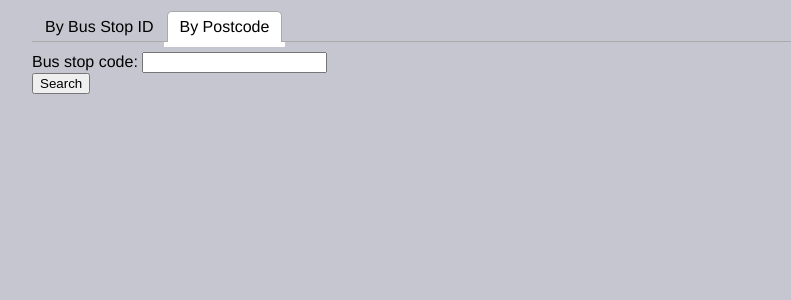
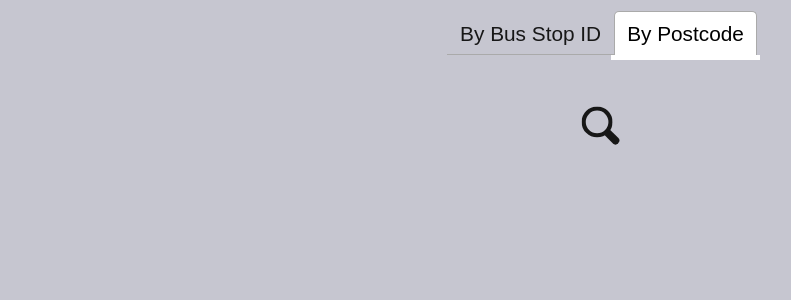
Before and after one commit to j0fri/BusBoard-client, a React (Create React App) app: page / in a window 1280 px wide. Both pictures are taken after a click on the tab "By Postcode". Shown: the top 300 px of the page, without its empty margins (38-829 px from the left). Built offline with nearby package versions, Linux system fonts and the light colour scheme.

Commit message:
Improved search bar

```diff
--- a/src/App.css
+++ b/src/App.css
@@ -1,5 +1,6 @@
 .App {
-  /*text-align: center;*/
+  text-align: center;
+  justify-content: center;
 }
 
 .App-logo {
--- a/src/components/ArrivalDisplay.js
+++ b/src/components/ArrivalDisplay.js
@@ -5,7 +5,7 @@ export default function ArrivalDisplay(props){
     return (
         <div>
             <div>
-                <h1>{props.title}</h1>
+                <h1 className="ArrivalDisplayTitle">{props.title}</h1>
             </div>
             <div className="table-wrapper">
                 <table className="fl-table">
--- a/src/components/ArrivalDisplayComponents.css
+++ b/src/components/ArrivalDisplayComponents.css
@@ -58,6 +58,13 @@ h2{
 }
 .fl-table tr:nth-child(even) {
     background: #F8F8F8;
+}
+
+.ArrivalDisplayTitle {
+    /*text-align: left;*/
+    margin: 50px 50px 15px;
+    font-size: calc(16px + (24 - 16)*(100vw - 320px)/(1920 - 320)*2);
+
 }
 /* Responsive */
 @media (max-width: 767px) {
--- a/src/components/PostcodesTabFirstSearch.css
+++ b/src/components/PostcodesTabFirstSearch.css
@@ -1,161 +1,157 @@
-*{
+* {
+	border: 0;
 	box-sizing: border-box;
+	margin: 0;
+	padding: 0;
+	justify-content: center;
 }
-body{
-  margin: 0px;
-  padding: 0px;
-  width: 100vw;
-  height: 100vh;
+:root {
+	font-size: calc(16px + (24 - 16)*(100vw - 320px)/(1920 - 320));
+}
+body, button, input {
+	font: 1em Hind, sans-serif;
+	line-height: 1.5em;
+}
+body, input {
+	color: #171717;
+}
+body, .search-bar {
 	display: flex;
+}
+/*body {*/
+/*	background: #f1f1f1;*/
+/*	height: 100vh;*/
+/*}*/
+.search-bar input,
+.search-btn,
+.search-btn:before,
+.search-btn:after {
+	transition: all 0.25s ease-out;
+}
+.search-bar input,
+.search-btn {
+	width: 3em;
+	height: 3em;
+}
+.search-bar input:invalid:not(:focus),
+.search-btn {
+	cursor: pointer;
+}
+.search-bar,
+.search-bar input:focus,
+.search-bar input:valid  {
+	width: 100%;
+}
+.search-bar input:focus,
+.search-bar input:not(:focus) + .search-btn:focus {
+	outline: transparent;
+}
+.search-bar {
+	margin: auto;
+	padding: 1.5em;
 	justify-content: center;
-  align-items: center;
-  background-color: #130f40;
-  font-family: 'Lato' !important;
+	max-width: 30em;
 }
-.search-box{
-  width: fit-content;
-  height: fit-content;
+.search-bar input {
+	background: transparent;
+	border-radius: 1.5em;
+	box-shadow: 0 0 0 0.4em #171717 inset;
+	padding: 0.75em;
+	transform: translate(0.5em,0.5em) scale(0.5);
+	transform-origin: 100% 0;
+	-webkit-appearance: none;
+	-moz-appearance: none;
+	appearance: none;
+}
+.search-bar input::-webkit-search-decoration {
+	-webkit-appearance: none;
+}
+.search-bar input:focus,
+.search-bar input:valid {
+	background: #fff;
+	border-radius: 0.375em 0 0 0.375em;
+	box-shadow: 0 0 0 0.1em #d9d9d9 inset;
+	transform: scale(1);
+}
+.search-btn {
+	background: #171717;
+	border-radius: 0 0.75em 0.75em 0 / 0 1.5em 1.5em 0;
+	padding: 0.75em;
 	position: relative;
+	transform: translate(0.25em,0.25em) rotate(45deg) scale(0.25,0.125);
+	transform-origin: 0 50%;
 }
-.input-search{
-  height: 50px;
-  width: 50px;
-  border-style: none;
-  padding: 10px;
-  font-size: 18px;
-  letter-spacing: 2px;
-  outline: none;
-  border-radius: 25px;
-  transition: all .5s ease-in-out;
-  background-color: #22a6b3;
-  padding-right: 40px;
-  color:#fff;
+.search-btn:before,
+.search-btn:after {
+	content: "";
+	display: block;
+	opacity: 0;
+	position: absolute;
 }
-.input-search::placeholder{
-  color:rgba(255,255,255,.5);
-  font-size: 18px;
-  letter-spacing: 2px;
-  font-weight: 100;
+.search-btn:before {
+	border-radius: 50%;
+	box-shadow: 0 0 0 0.2em #f1f1f1 inset;
+	top: 0.75em;
+	left: 0.75em;
+	width: 1.2em;
+	height: 1.2em;
 }
-.btn-search{
-  width: 50px;
-  height: 50px;
-  border-style: none;
-  font-size: 20px;
-  font-weight: bold;
-  outline: none;
-  cursor: pointer;
-  border-radius: 50%;
-  position: absolute;
-  right: 0px;
-  color:#ffffff ;
-  background-color:transparent;
-  pointer-events: painted;
+.search-btn:after {
+	background: #f1f1f1;
+	border-radius: 0 0.25em 0.25em 0;
+	top: 51%;
+	left: 51%;
+	width: 0.75em;
+	height: 0.25em;
+	transform: translate(0.2em,0) rotate(45deg);
+	transform-origin: 0 50%;
 }
-.btn-search:focus ~ .input-search{
-  width: 300px;
-  border-radius: 0px;
-  background-color: transparent;
-  border-bottom:1px solid rgba(255,255,255,.5);
-  transition: all 500ms cubic-bezier(0, 0.110, 0.35, 2);
-}
-.input-search:focus{
-  width: 300px;
-  border-radius: 0px;
-  background-color: transparent;
-  border-bottom:1px solid rgba(255,255,255,.5);
-  transition: all 500ms cubic-bezier(0, 0.110, 0.35, 2);
+.search-btn span {
+	display: inline-block;
+	overflow: hidden;
+	width: 1px;
+	height: 1px;
 }
 
-
-
-/*  footer   */
-footer {
-    background-color: #222;
-    color: #fff;
-    font-size: 14px;
-    bottom: 0;
-    position: fixed;
-    left: 0;
-    right: 0;
-    text-align: center;
-    z-index: 999;
+/* Active state */
+.search-bar input:focus + .search-btn,
+.search-bar input:valid + .search-btn {
+	background: #324960;
+	border-radius: 0 0.375em 0.375em 0;
+	transform: scale(1);
+}
+.search-bar input:focus + .search-btn:before,
+.search-bar input:focus + .search-btn:after,
+.search-bar input:valid + .search-btn:before,
+.search-bar input:valid + .search-btn:after {
+	opacity: 1;
+}
+.search-bar input:focus + .search-btn:hover,
+.search-bar input:valid + .search-btn:hover,
+.search-bar input:valid:not(:focus) + .search-btn:focus {
+	background: #324960;
+}
+.search-bar input:focus + .search-btn:active,
+.search-bar input:valid + .search-btn:active {
+	transform: translateY(1px);
 }
 
-footer p {
-    margin: 10px 0;
-    font-family: 'Lucida Sans', 'Lucida Sans Regular', 'Lucida  Grande', 'Lucida Sans Unicode', Geneva, Verdana, sans-serif;
+@media screen and (prefers-color-scheme: dark) {
+	body, input {
+		color: #f1f1f1;
 	}
-footer .fa-heart{
-    color: red;
+	body {
+		background: #171717;
 	}
-footer .fa-dev{
-    color: #fff;
+	.search-bar input {
+		box-shadow: 0 0 0 0.4em #f1f1f1 inset;
 	}
-footer .fa-twitter-square{
-  color:#1da0f1;
+	.search-bar input:focus,
+	.search-bar input:valid {
+		background: #3d3d3d;
+		box-shadow: 0 0 0 0.1em #3d3d3d inset;
 	}
-footer .fa-instagram{
-  color: #f0007c;
-}
-fotter .fa-linkedin{
-  color:#0073b1;
-}
-footer .fa-codepen{
-  color:#fff
-}
-footer a {
-    color: #3c97bf;
-    text-decoration: none;
-  margin-right:5px;
-}
-.youtubeBtn{
-    position: fixed;
-    left: 50%;
-  transform:translatex(-50%);
-    bottom: 45px;
-    cursor: pointer;
-    transition: all .3s;
-    vertical-align: middle;
-    text-align: center;
-    display: inline-block;
-}
-.youtubeBtn i{
-   font-size:20px;
-  float:left;
-}
-.youtubeBtn a{
-    color:#ff0000;
-    animation: youtubeAnim 1000ms linear infinite;
-  float:right;
-}
-.youtubeBtn a:hover{
-  color:#c9110f;
-  transition:all .3s ease-in-out;
-  text-shadow: none;
-}
-.youtubeBtn i:active{
-  transform:scale(.9);
-  transition:all .3s ease-in-out;
-}
-.youtubeBtn span{
-    font-family: 'Lato';
-    font-weight: normal;
-    color: #fff;
-    display: block;
-    font-size: 12px;
-    float: right;
-    line-height: 20px;
-    padding-left: 5px;
-
-}
-
-@keyframes youtubeAnim{
-  0%,100%{
-    color:#c9110f;
-  }
-  50%{
-    color:#ff0000;
+	.search-btn {
+		background: #f1f1f1;
 	}
 }
-/* footer  */
--- a/src/components/PostcodesTabFirstSearch.js
+++ b/src/components/PostcodesTabFirstSearch.js
@@ -1,8 +1,30 @@
-import '../PostcodesTabFirstSearch.css';
+import './PostcodesTabFirstSearch.css';
+import {useContext, useEffect, useState} from "react";
 
-export default function PostcodesTabFirstSearch(){
+export default function PostcodesTabFirstSearch(props){
+
+    const [searchBarContents, setSearchBarContents] = useState("")
+    const context = useContext(props.context)
+
+    let handleStateChange = (event) => {
+        setSearchBarContents(event.target.value)
+        // context.data = event.target.value
+    }
+
+    useEffect( () => {
+        if (context.data !== "") {
+            setSearchBarContents(context.data)
+            props.callWhenSubmit()
+        }
+    }, [])
 
     return (
-        PostcodesTabFirstSearch
-    )
+        <form className="search-bar">
+            <input type="search" name="search" pattern=".*\S.*" value={searchBarContents} onChange={(event) => handleStateChange(event)} required />
+                <button className="search-btn" type="button" onClick = {() => {context.data = searchBarContents;
+                props.callWhenSubmit();}}>
+                    <span>Search</span>
+                </button>
+        </form>
+  );
 }
--- a/src/components/StationsByPostcodeTab.js
+++ b/src/components/StationsByPostcodeTab.js
@@ -5,6 +5,7 @@ import {apiContext} from "../App";
 import ArrivalDisplay from "./ArrivalDisplay";
 import SearchBar from "./SearchBar";
 import {postcodeContext} from "./HomePage";
+import PostcodesTabFirstSearch from "./PostcodesTabFirstSearch";
 
 
 
@@ -19,7 +20,6 @@ export default function StationsByPostcodeTab(){
   const [stationName2, setStationName2] = useState([]);
   const [output, setOutput] = useState("");
   const [hasStations, setHasStations] = useState(false);
-  const [tables, setTables] = useState(<div>{output}</div>)
 
     let formatArrivals = () => {
         console.log("Reloading")
@@ -69,7 +69,8 @@ export default function StationsByPostcodeTab(){
     //TODO: dynamic search bar
     return (
       <div>
-          <SearchBar getState = {getPostcode} context = {postcodeContext} callWhenSubmit = {refreshArrivals} />
+          <PostcodesTabFirstSearch getState = {getPostcode} context = {postcodeContext} callWhenSubmit = {refreshArrivals}/>
+          {/*<SearchBar getState = {getPostcode} context = {postcodeContext} callWhenSubmit = {refreshArrivals} />*/}
           {tableIfBuses()}
 
       </div>
```
Lines whose indentation alone changed are shown as unchanged.
